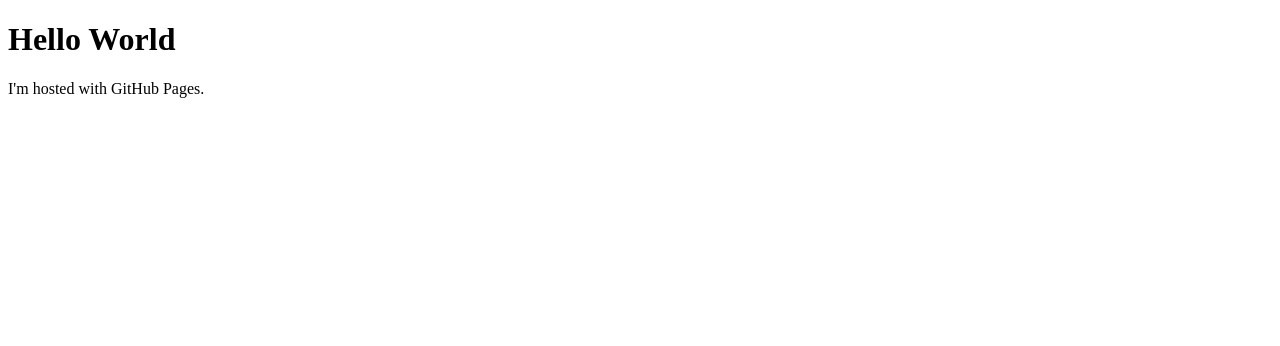
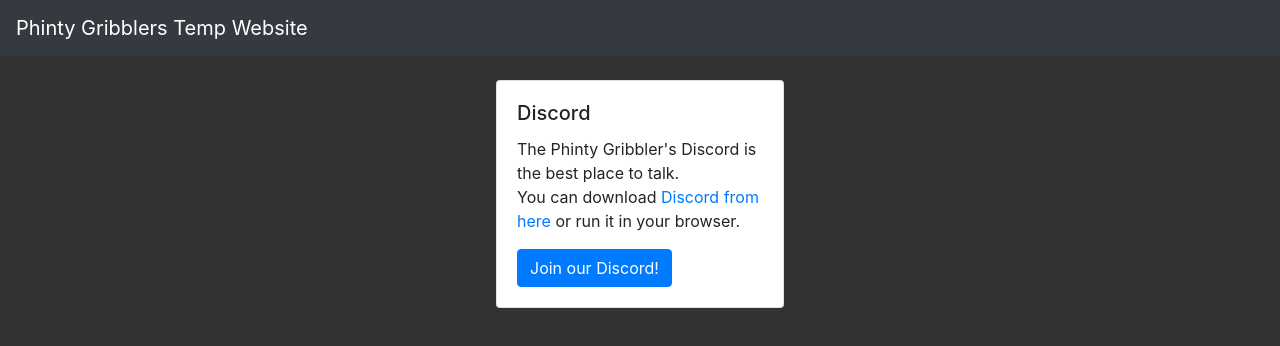
Before and after one commit to Zek99/zek99.github.io, a plain HTML site: page index.html in a window 1280 px wide. Drawn offline with nearby package versions, Linux system fonts and the light colour scheme.

Commit message:
Update index.html

```diff
--- a/index.html
+++ b/index.html
@@ -1,18 +1,49 @@
-<!DOCTYPE html>
-<html>
-  <head>
-  <script src="https://cdn.onesignal.com/sdks/OneSignalSDK.js" async=""></script>
-<script>
-  var OneSignal = window.OneSignal || [];
-  OneSignal.push(function() {
-    OneSignal.init({
-      appId: "1b3a939b-56a0-4d08-8115-039a898006de",
-    });
-  });
-</script>
-  </head>
+<!doctype html>
+<html lang="en">
+<head>
+    <!-- Required meta tags -->
+    <meta charset="utf-8">
+    <meta name="viewport" content="width=device-width, initial-scale=1, shrink-to-fit=no">
+
+    <!-- Bootstrap CSS -->
+    <link rel="stylesheet" href="https://maxcdn.bootstrapcdn.com/bootstrap/4.0.0/css/bootstrap.min.css" integrity="sha384-Gn5384xqQ1aoWXA+058RXPxPg6fy4IWvTNh0E263XmFcJlSAwiGgFAW/dAiS6JXm" crossorigin="anonymous">
+
+    <style>
+        body {
+            background-color: #333;
+        }
+    </style>
+
+    <title>Phinty Gribblers</title>
+</head>
 <body>
-<h1>Hello World</h1>
-<p>I'm hosted with GitHub Pages.</p>
+    <nav class="navbar navbar-dark bg-dark">
+        <a class="navbar-brand" href="#">Phinty Gribblers Temp Website</a>
+    </nav>
+    <br />
+    <div class="container">
+        <div class="row">
+            <div class="col-sm">
+                <div class="card mx-auto" style="width: 18rem;">
+                    <div class="card-body">
+                        <h5 class="card-title">Discord</h5>
+                        <p class="card-text">
+                            The Phinty Gribbler's Discord is the best place to talk.
+                            <br />
+                            You can download <a href="https://discordapp.com/ ">Discord from here</a> or run it in your browser.
+                        </p>
+                        <a href="https://discord.gg/RHFY4PT" class="btn btn-primary">Join our Discord!</a>
+                    </div>
+                </div>
+            </div>
+        </div>
+    </div>
+
+
+    <!-- Optional JavaScript -->
+    <!-- jQuery first, then Popper.js, then Bootstrap JS -->
+    <script src="https://code.jquery.com/jquery-3.2.1.slim.min.js" integrity="sha384-KJ3o2DKtIkvYIK3UENzmM7KCkRr/rE9/Qpg6aAZGJwFDMVNA/GpGFF93hXpG5KkN" crossorigin="anonymous"></script>
+    <script src="https://cdnjs.cloudflare.com/ajax/libs/popper.js/1.12.9/umd/popper.min.js" integrity="sha384-ApNbgh9B+Y1QKtv3Rn7W3mgPxhU9K/ScQsAP7hUibX39j7fakFPskvXusvfa0b4Q" crossorigin="anonymous"></script>
+    <script src="https://maxcdn.bootstrapcdn.com/bootstrap/4.0.0/js/bootstrap.min.js" integrity="sha384-JZR6Spejh4U02d8jOt6vLEHfe/JQGiRRSQQxSfFWpi1MquVdAyjUar5+76PVCmYl" crossorigin="anonymous"></script>
 </body>
 </html>
```
